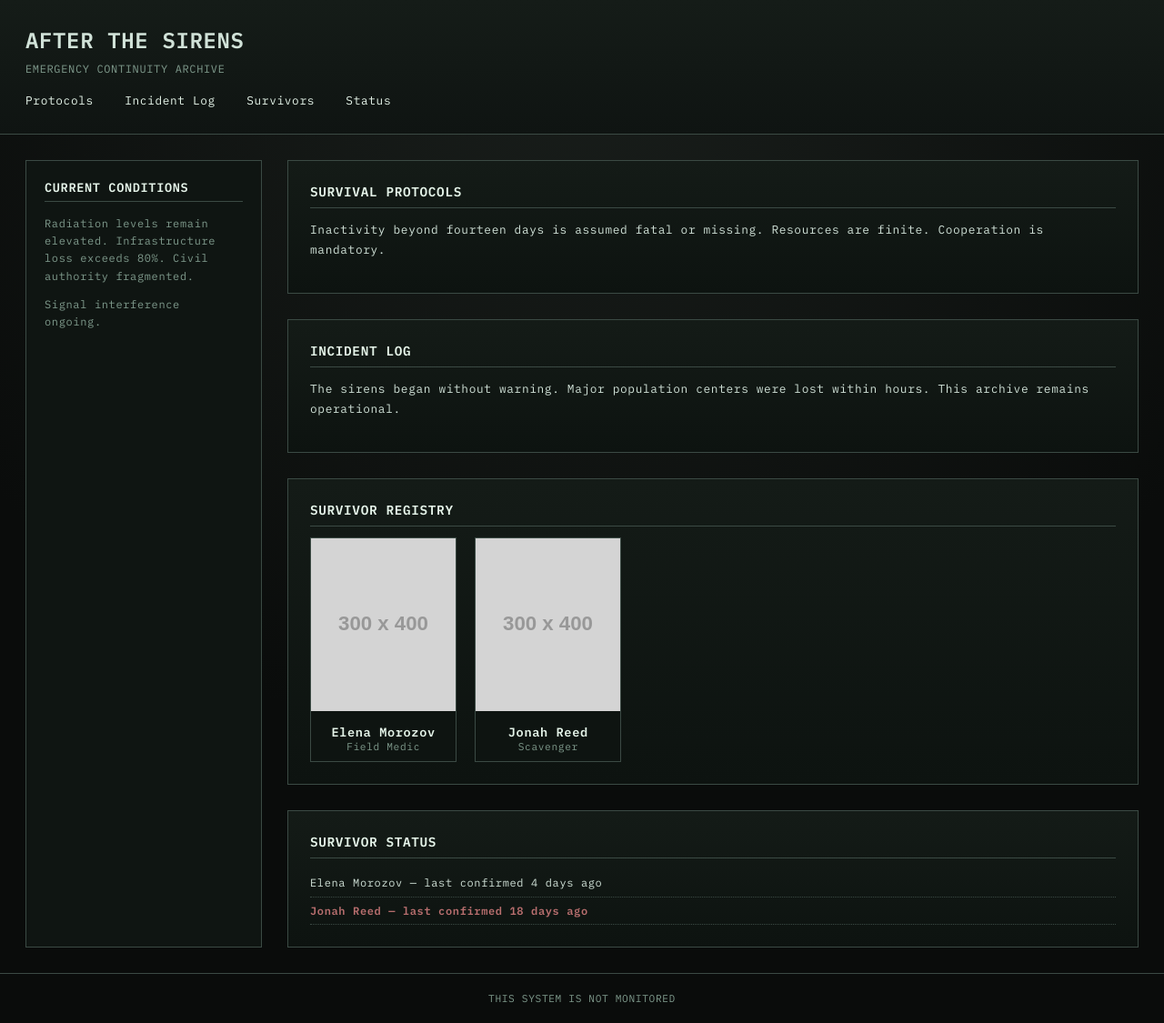
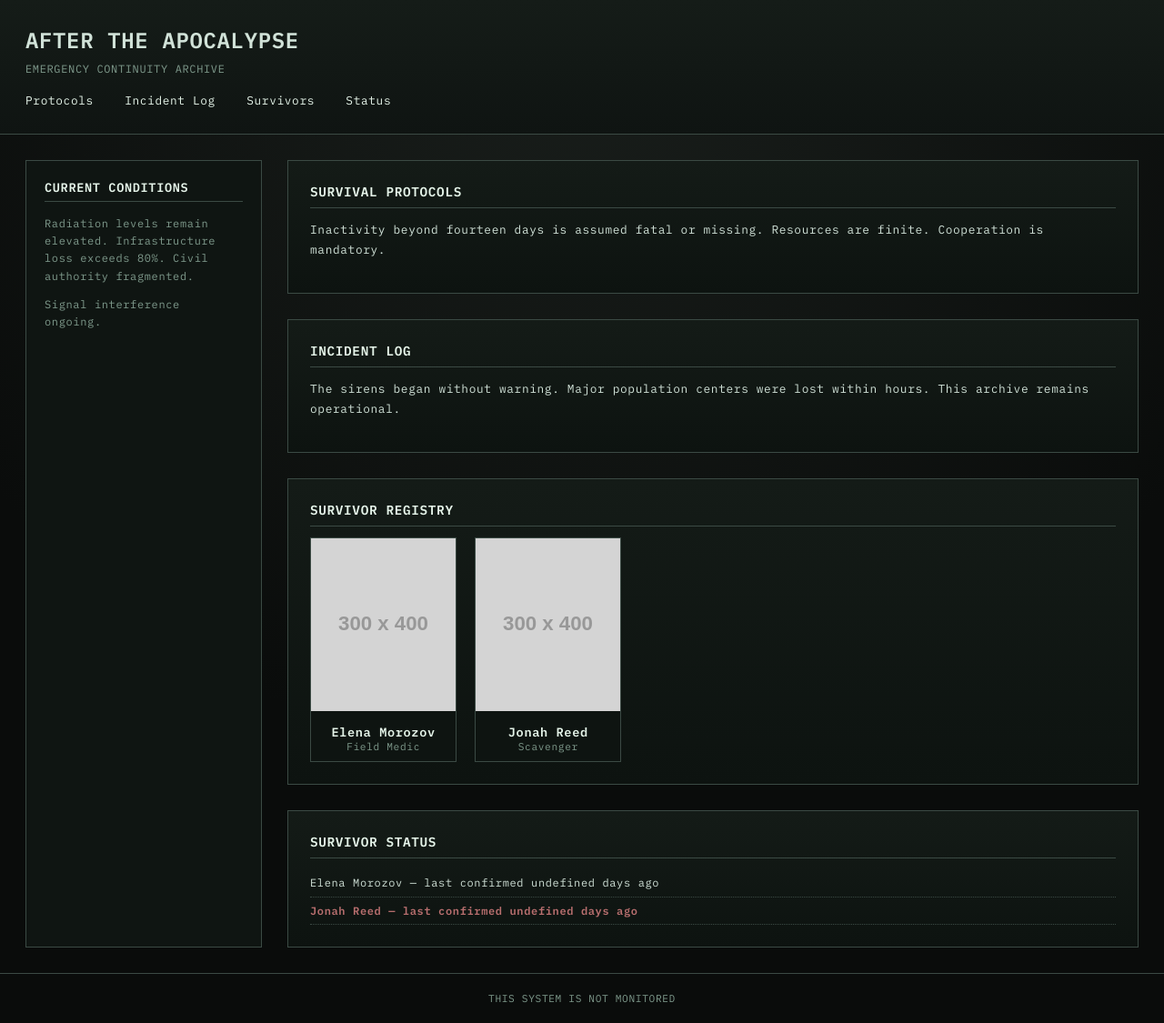
Before and after one commit to fables-hub/fallout, a plain HTML site: page index.html in a window 1280 px wide. Shown: the whole page at 91% size. Drawn offline with Linux system fonts and the light colour scheme; placeholder pictures from the web are drawn by us.

Commit message:
Update index.html

```diff
--- a/index.html
+++ b/index.html
@@ -2,7 +2,7 @@
 <html lang="en">
 <head>
   <meta charset="UTF-8">
-  <title>AFTER THE SIRENS</title>
+  <title>AFTER THE APOCALYPSE</title>
   <link rel="preconnect" href="https://fonts.googleapis.com">
   <link rel="preconnect" href="https://fonts.gstatic.com" crossorigin>
   <link href="https://fonts.googleapis.com/css2?family=IBM+Plex+Mono:wght@400;600&display=swap" rel="stylesheet">
@@ -229,7 +229,7 @@
 <body>
 
   <header class="site-header">
-    <h1>After the Sirens</h1>
+    <h1>After the Apocalypse</h1>
     <div class="subtitle">Emergency Continuity Archive</div>
 
     <nav>
@@ -291,8 +291,8 @@
        ====================== */
 
     const activity = [
-      { name: "Elena Morozov", days: 4 },
-      { name: "Jonah Reed", days: 18 }
+      { name: "Elena Morozov", weeks: 1 },
+      { name: "Jonah Reed", weeks: 2 }
     ];
 
     const log = document.getElementById("activity-log");
@@ -300,7 +300,7 @@
     activity.forEach(entry => {
       const li = document.createElement("li");
       li.textContent = `${entry.name} — last confirmed ${entry.days} days ago`;
-      if (entry.days >= 14) li.classList.add("inactive");
+      if (entry.weeks >= 1.5) li.classList.add("inactive");
       log.appendChild(li);
     });
   </script>
```
